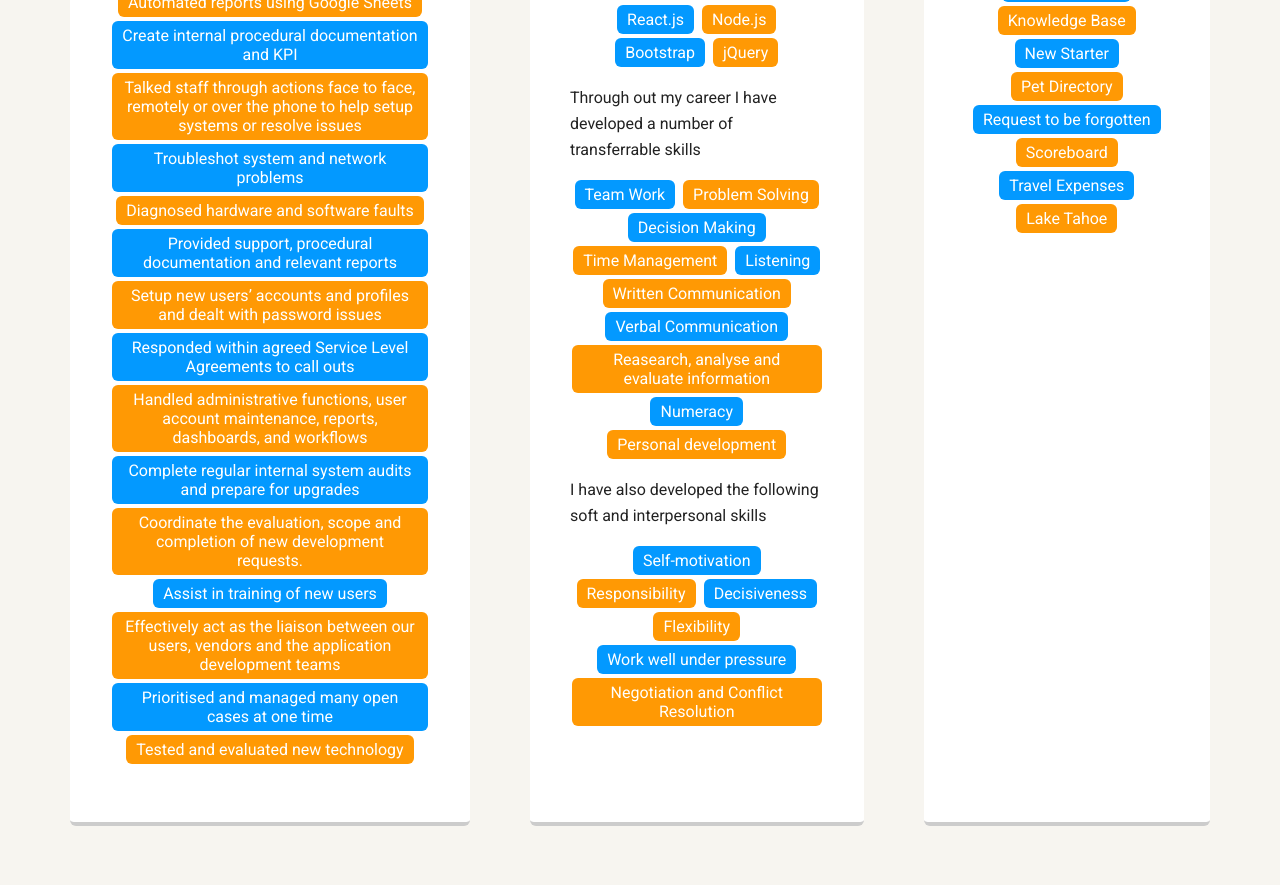
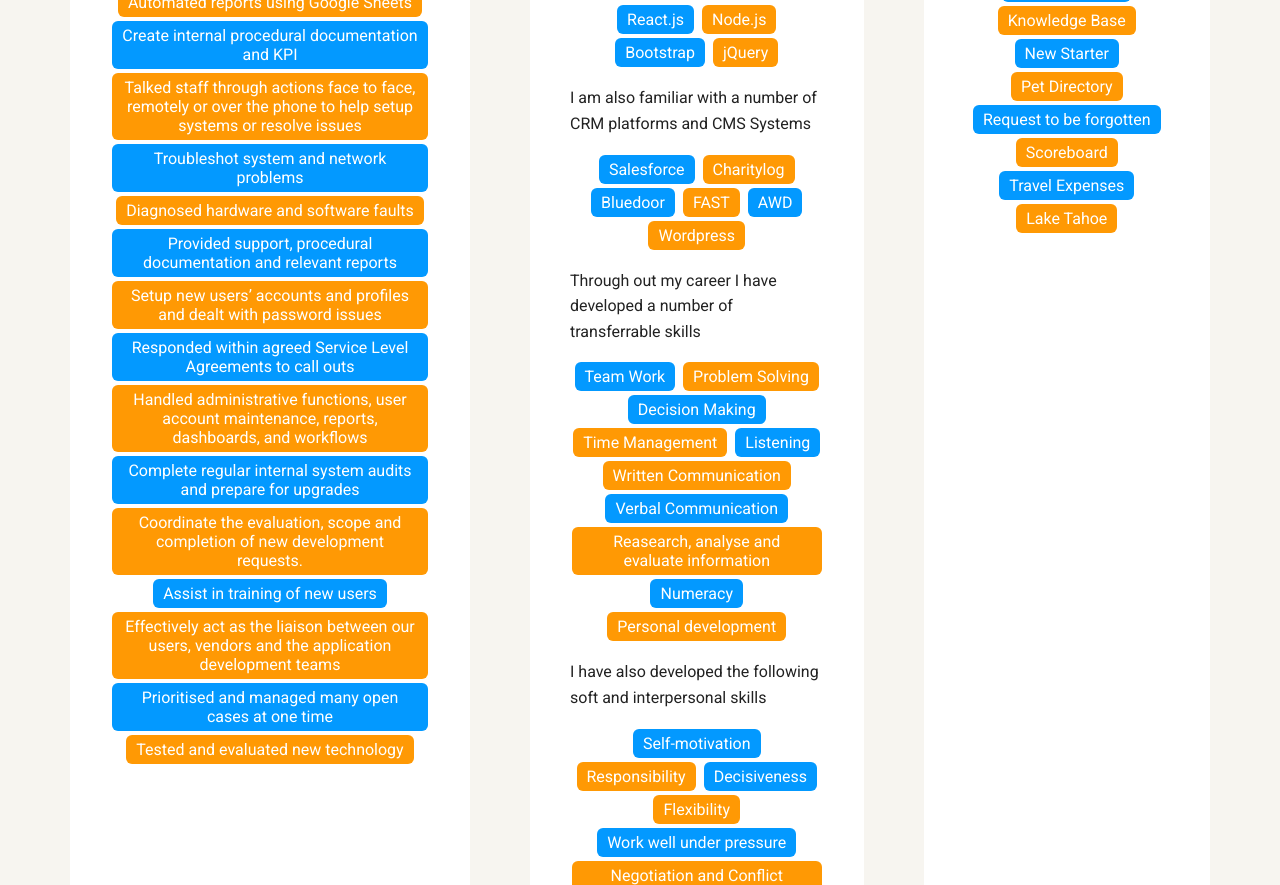
Before and after one commit to apstevens/portfolio, a plain HTML site: page experience.html in a window 1280 px wide. Shown: the part 872-1757 px from the top of the page. Drawn offline with Linux system fonts and the light colour scheme; a web font is replaced by a local one.

Commit message:
Added new paragraph and ul elements

```diff
--- a/experience.html
+++ b/experience.html
@@ -75,6 +75,15 @@
                 <li>Bootstrap</li>
                 <li>jQuery</li>
             </ul>
+            <p>I am also familiar with a number of CRM platforms and CMS Systems</p>
+            <ul class="skills">
+                <li>Salesforce</li>
+                <li>Charitylog</li>
+                <li>Bluedoor</li>
+                <li>FAST</li>
+                <li>AWD</li>
+                <li>Wordpress</li>
+            </ul>
             <p>Through out my career I have developed a number of transferrable skills</p>
             <ul class="skills">
                 <li>Team Work</li>
```
